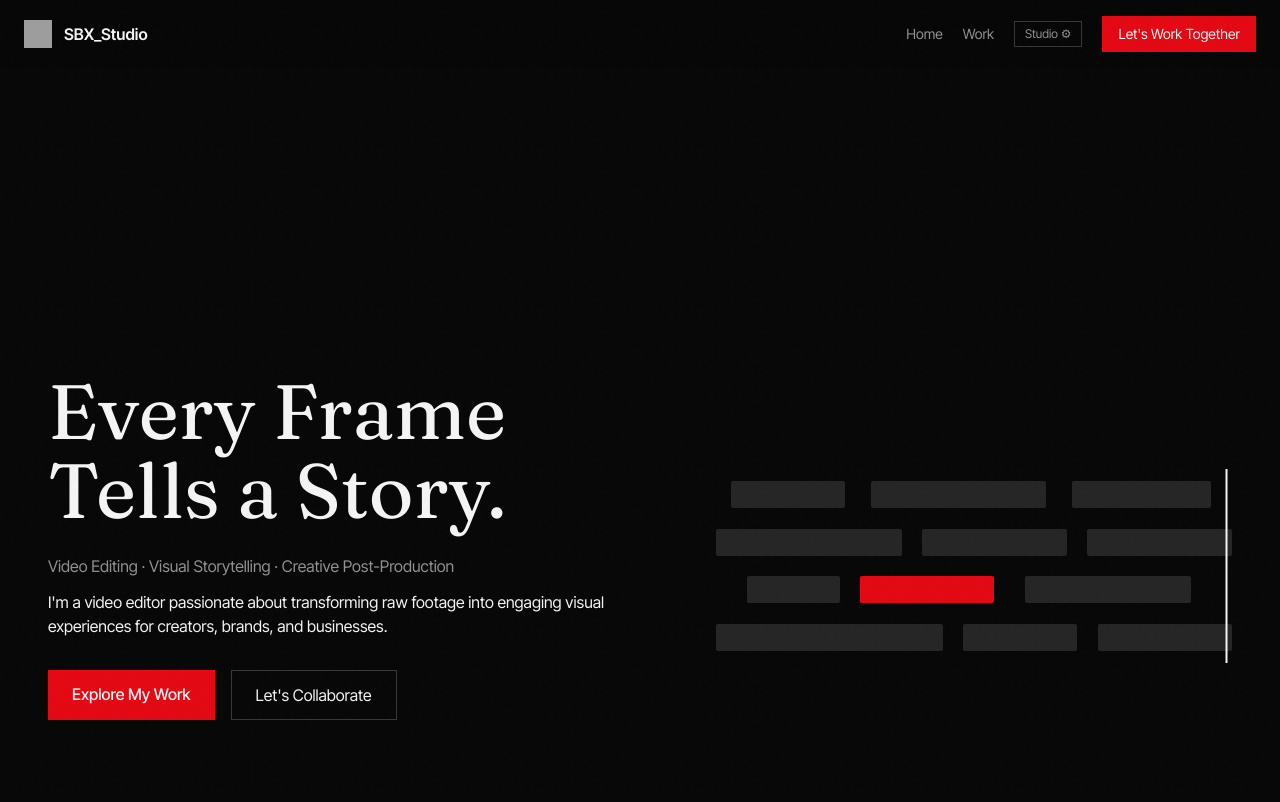
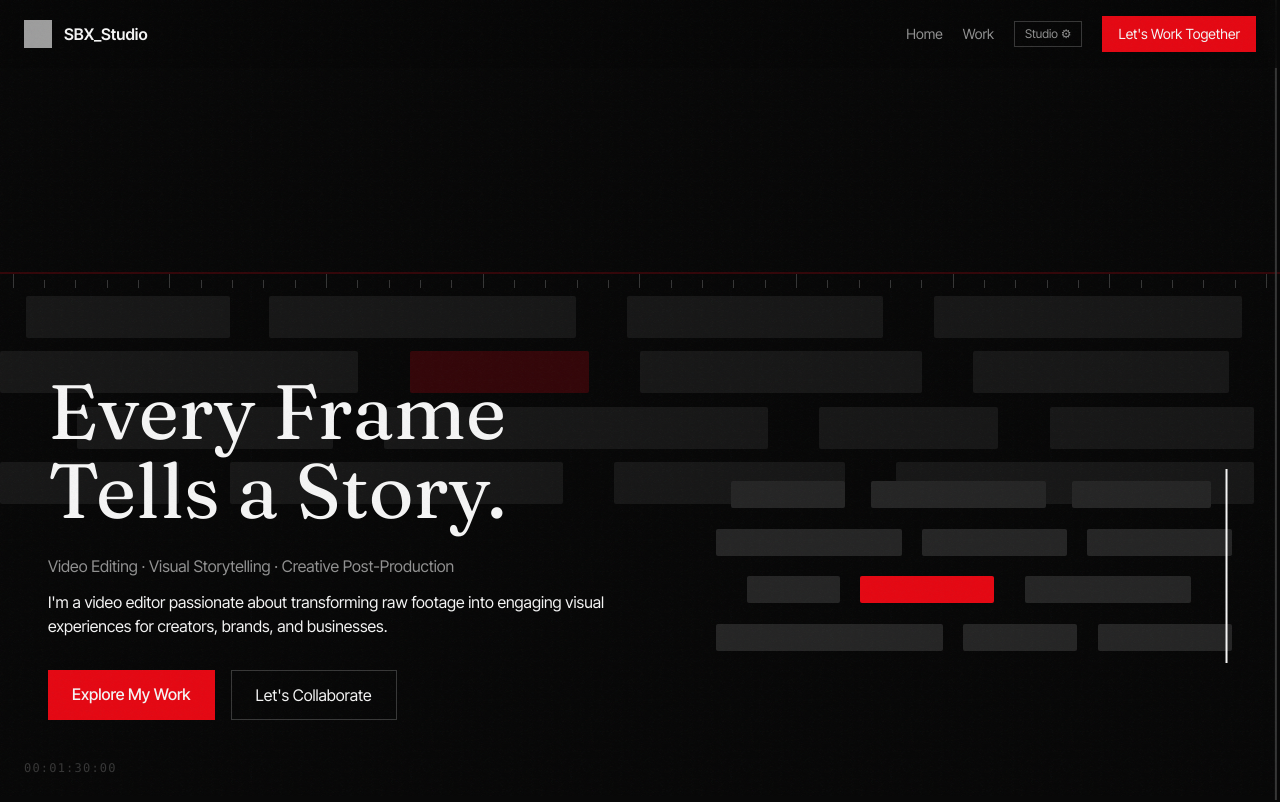
Before and after one commit to surjobanerjee207-tech/SBX_Studio, a Next.js app: page / in a window 1280 px wide. Shown: the top 802 px of the page. Built offline with nearby package versions, Linux system fonts and the light colour scheme; no server answers; grey boxes are pictures that could not be loaded.

Commit message:
Mount ScrollTimeline in root layout with relative z-10 on main and footer

```diff
--- a/app/layout.tsx
+++ b/app/layout.tsx
@@ -2,6 +2,7 @@ import "./globals.css";
 import type { Metadata } from "next";
 import Link from "next/link";
 import { Fraunces, Inter_Tight } from "next/font/google";
+import { ScrollTimeline } from "@/components/ScrollTimeline";
 
 const displayFont = Fraunces({
   subsets: ["latin"],
@@ -39,6 +40,7 @@ export default function RootLayout({
     <html lang="en" className={`${displayFont.variable} ${sansFont.variable}`}>
       <body className="font-sans">
         <div className="grain" aria-hidden />
+        <ScrollTimeline />
         <header className="fixed top-0 inset-x-0 z-40 flex items-center justify-between px-6 py-4 backdrop-blur bg-ink/70">
           <Link href="/" className="flex items-center gap-3 font-semibold whitespace-nowrap">
             <img src="/icon.svg" alt="" width={28} height={28} className="h-7 w-7" />
@@ -65,8 +67,8 @@ export default function RootLayout({
             </Link>
           </nav>
         </header>
-        <main>{children}</main>
-        <footer className="px-6 py-12 text-mute text-sm border-t border-white/10 flex flex-col sm:flex-row sm:items-center sm:justify-between gap-4">
+        <main className="relative z-10">{children}</main>
+        <footer className="relative z-10 px-6 py-12 text-mute text-sm border-t border-white/10 flex flex-col sm:flex-row sm:items-center sm:justify-between gap-4">
           <div>
             <p className="text-bone font-display text-2xl flex items-center gap-2">
               <svg
```
